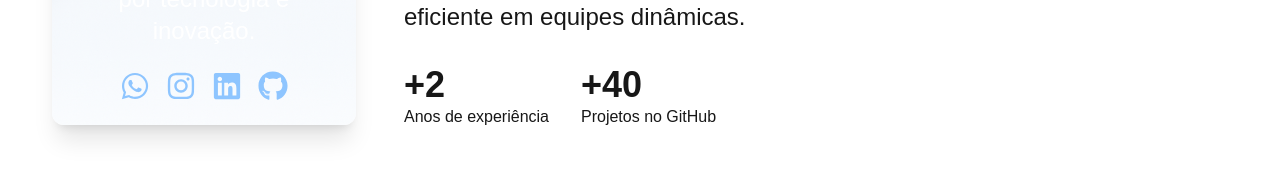
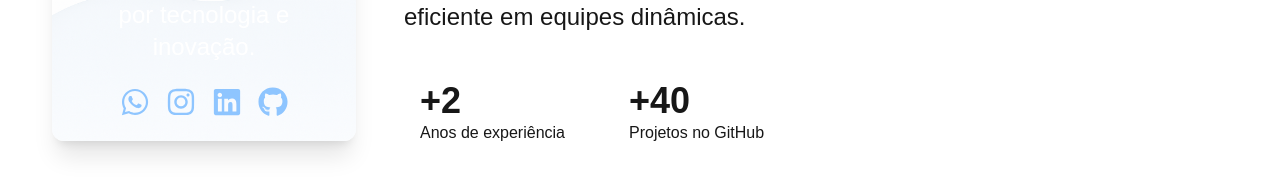
Before and after one commit to Waldst0n/portifolio-2025, a Next.js app: page / in a window 1280 px wide. Shown: the part 499-694 px from the top of the page. Built offline with nearby package versions, Linux system fonts and the light colour scheme.

Commit message:
feat: add links to home cards and modifications on project Details

```diff
--- a/src/app/page.tsx
+++ b/src/app/page.tsx
@@ -10,7 +10,8 @@ import {
 import Image from "next/image";
 import { FaGithub, FaLinkedin, FaWhatsapp } from "react-icons/fa";
 import { FaInstagram } from "react-icons/fa6";
-import { useEffect, useState } from "react";
+import React, { useEffect, useState } from "react";
+import Link from "next/link";
 
 export default function Home() {
   const [show, setShow] = useState(false);
@@ -95,13 +96,21 @@ export default function Home() {
             colaborar de forma eficiente em equipes dinâmicas.
           </p>
           <div className="flex gap-8 mt-8">
-            <div>
-              <h3 className="text-4xl font-bold">+2</h3>
-              <p>Anos de experiência</p>
+            <div className="hover:bg-white hover:text-gray-600 transition-colors duration-200 p-4 rounded-lg">
+              <Link href="/experience">
+                <h3 className="text-4xl font-bold">+2</h3>
+                <p>Anos de experiência</p>
+              </Link>
             </div>
-            <div>
-              <h3 className="text-4xl font-bold">+40</h3>
-              <p>Projetos no GitHub</p>
+            <div className="hover:bg-white hover:text-gray-600 transition-colors duration-200 p-4 rounded-lg">
+              <a
+                href="https://github.com/Waldst0n"
+                target="_blank"
+                rel="noopener noreferrer"
+              >
+                <h3 className="text-4xl font-bold">+40</h3>
+                <p>Projetos no GitHub</p>
+              </a>
             </div>
           </div>
         </div>
--- a/src/app/projectDetails/[id]/page.tsx
+++ b/src/app/projectDetails/[id]/page.tsx
@@ -56,12 +56,15 @@ export default function Page({ params }: { params: Promise<{ id: string }> }) {
                           poster="/videos/thumb.jpg" // opcional, caso tenha thumbnail
                         />
                       ) : isGif(media) ? (
-                        <img
+                        <Image
                           src={media}
                           alt={`Imagem do projeto ${projeto.title}`}
+                          width={800}
+                          height={400}
                           className="object-cover rounded-lg"
-                          style={{ width: 800, height: 400 }}
                           loading={index === 0 ? "eager" : "lazy"}
+                          sizes="(max-width: 768px) 100vw, 600px"
+                          priority={index === 0}
                         />
                       ) : (
                         <Image
```
